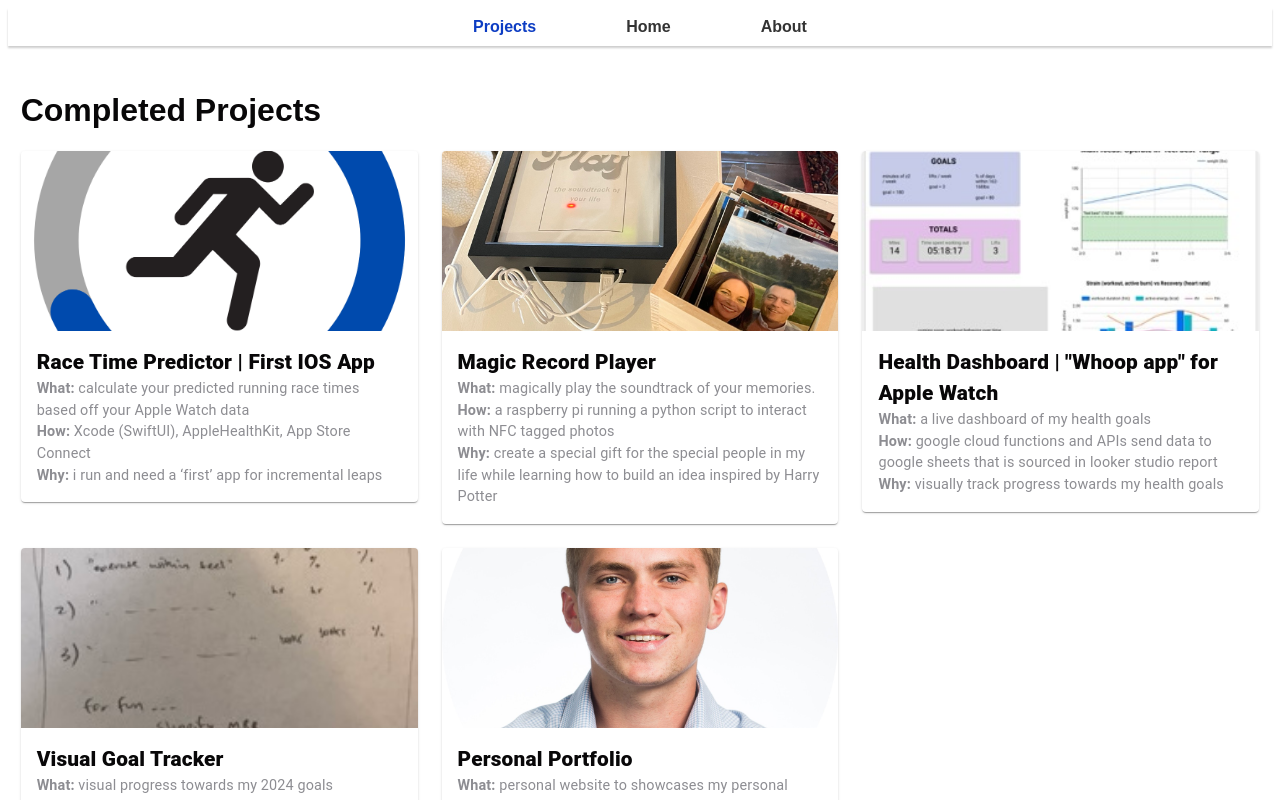
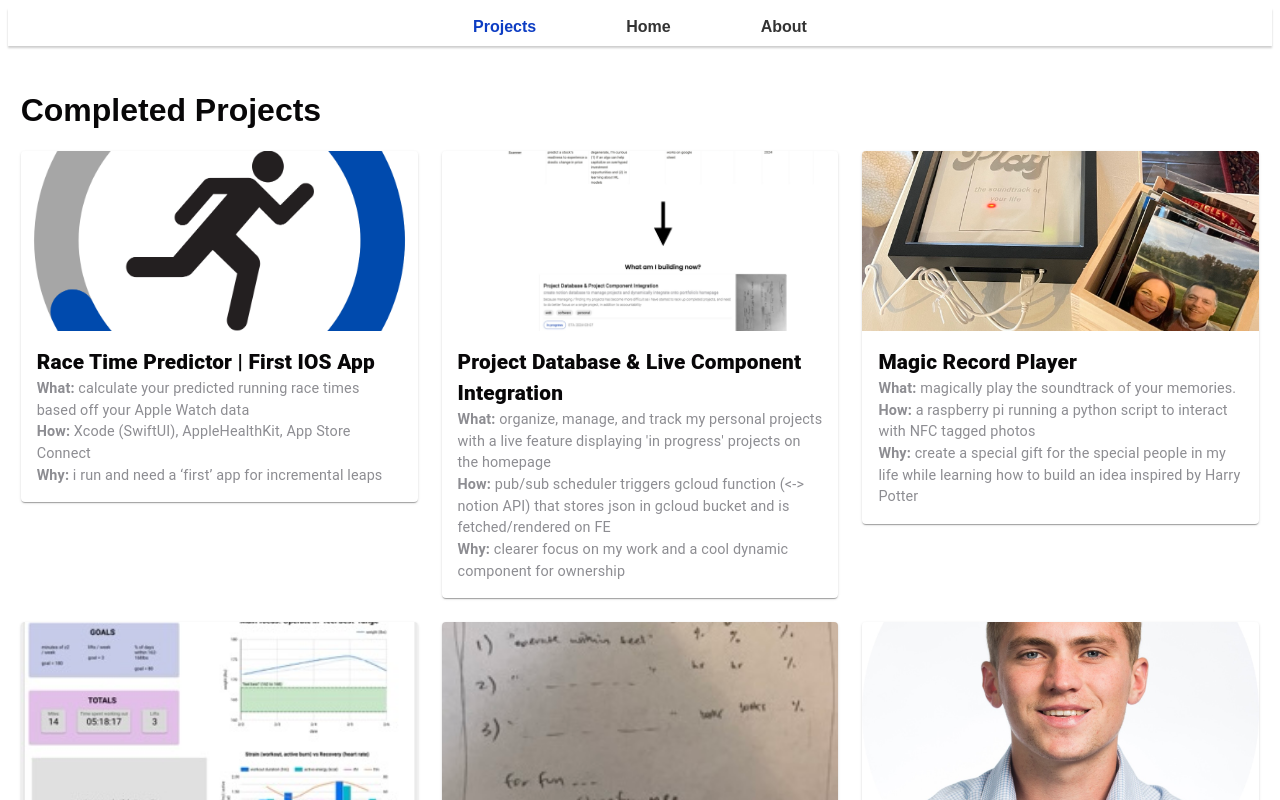
Before and after one commit to declankra/my-portfolio, a React (Create React App) app: page /projects in a window 1280 px wide. Shown: the top 800 px of the page. Built offline with nearby package versions, Linux system fonts and the light colour scheme; what webfontloader would draw is missing.

Commit message:
added project component to projects

```diff
--- a/src/components/ProjectsGrid.js
+++ b/src/components/ProjectsGrid.js
@@ -14,6 +14,14 @@ const ProjectsGrid = () => {
             how: ' Xcode (SwiftUI), AppleHealthKit, App Store Connect',
             why: "i run and need a ‘first’ app for incremental leaps",
             url: 'https://declankramper.notion.site/Race-Time-Predictor-App-6a485fdb13d84d07ab26e2aa7c3b2de0?pvs=4'
+        },
+        {
+            imageUrl: require(`../images/projectDbIntegration.jpeg`),
+            title: 'Project Database & Live Component Integration',
+            what: "organize, manage, and track my personal projects with a live feature displaying 'in progress' projects on the homepage",
+            how: "pub/sub scheduler triggers gcloud function (<-> notion API) that stores json in gcloud bucket and is fetched/rendered on FE",
+            why: "clearer focus on my work and a cool dynamic component for ownership",
+            url: 'https://declankramper.notion.site/Project-Database-Component-Integration-d8153c0d24d84274befe99ba4056604f?pvs=4'
         },
         {
             imageUrl: require(`../images/recordPlayer.jpeg`),
```
Also changed, not shown: src/images/projectDbIntegration.jpeg (added).
